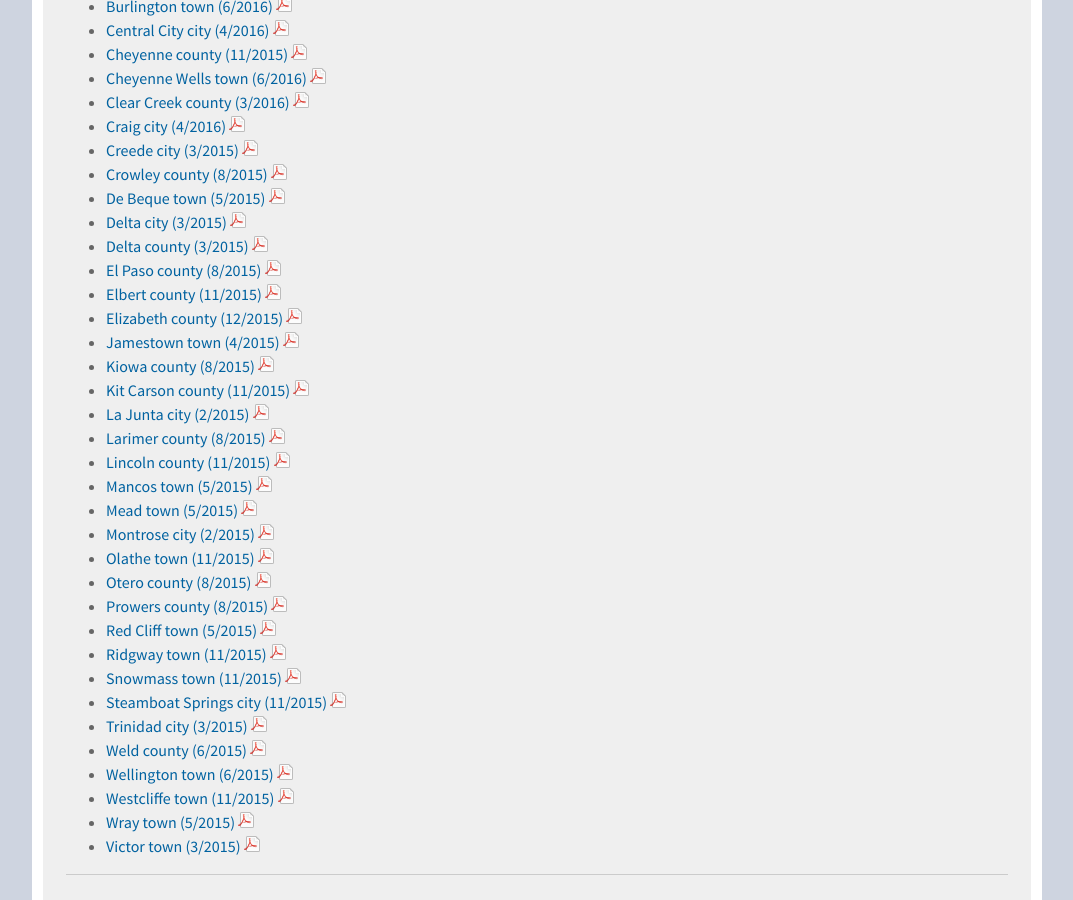
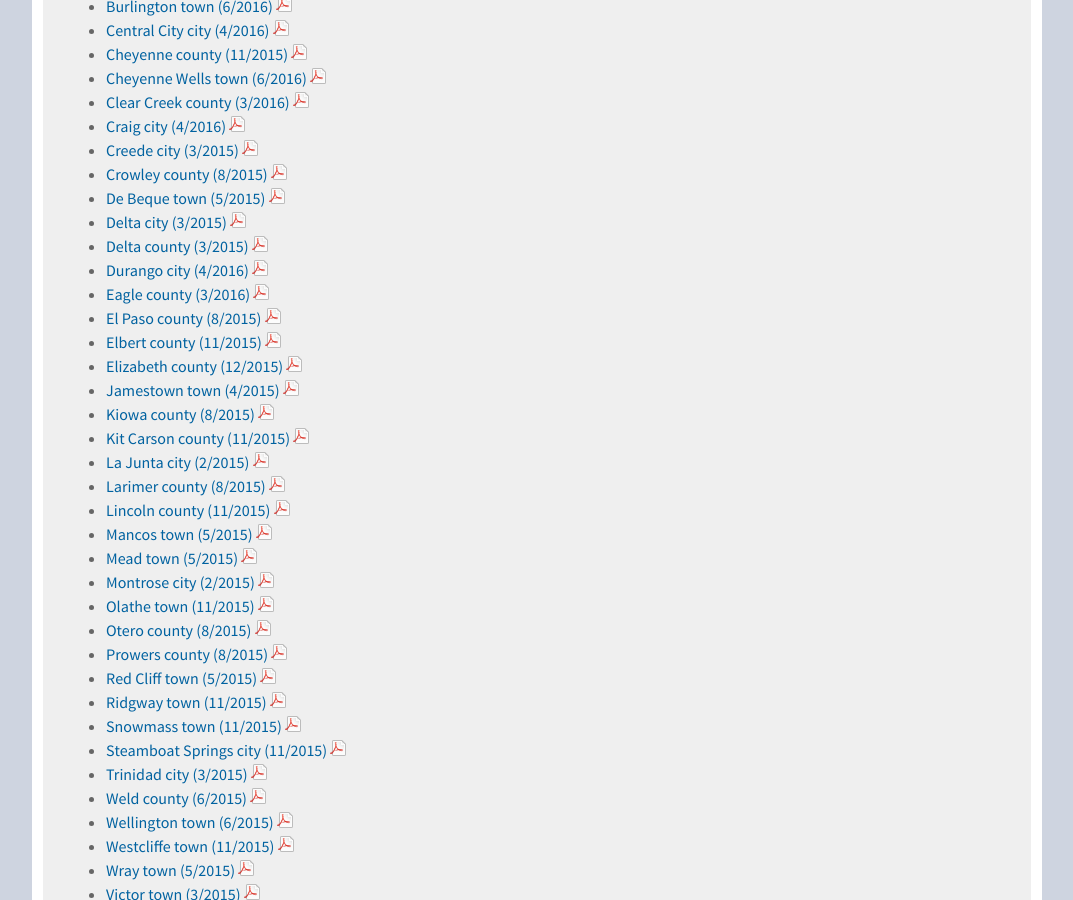
Before and after one commit to TBleess/Website_New, a Jekyll site: the page built from pages/9_Not_in_Menu/publications-and-presentations.md, in a window 1280 px wide and 900 px high, scrolled down 1119 px. Shown: the whole window, without its empty margins (103-1176 px from the left). Built offline with Jekyll 4.4.1, drawn with Linux system fonts in a browser that asks for light colours.

Commit message:
Updated publications-and-presentations.md

```diff
--- a/pages/9_Not_in_Menu/publications-and-presentations.md
+++ b/pages/9_Not_in_Menu/publications-and-presentations.md
@@ -62,6 +62,8 @@
 - [De Beque town (5/2015) ![pdf](/images/page_white_acrobat.png 'download pdf file')](https://drive.google.com/uc?export=download&id=0B2oqdPZKJqK7N2ZYUjU5emozWVE)
 - [Delta city (3/2015) ![pdf](/images/page_white_acrobat.png 'download pdf file')](https://drive.google.com/uc?export=download&id=0B2oqdPZKJqK7RVFWU2R3ckItWTQ)
 - [Delta county (3/2015) ![pdf](/images/page_white_acrobat.png 'download pdf file')](https://drive.google.com/uc?export=download&id=0B2oqdPZKJqK7bERzclp4NW8yVGc)
+- [Durango city (4/2016) ![pdf](/images/page_white_acrobat.png 'download pdf file')](https://drive.google.com/uc?export=download&id=0Bvz6H4k4SESZXJjZXdmUzVxbDQ)
+- [Eagle county (3/2016) ![pdf](/images/page_white_acrobat.png 'download pdf file')](https://drive.google.com/uc?export=download&id=0B-vz6H4k4SESZXJjZXdmUzVxbDQ)
 - [El Paso county (8/2015) ![pdf](/images/page_white_acrobat.png 'download pdf file')](https://drive.google.com/uc?export=download&id=0B-vz6H4k4SESX2FLdU52OERleG8)
 - [Elbert county (11/2015) ![pdf](/images/page_white_acrobat.png 'download pdf file')](https://drive.google.com/uc?export=download&id=0B-vz6H4k4SESOG9SVEtaNkE0S0k)
 - [Elizabeth county (12/2015) ![pdf](/images/page_white_acrobat.png 'download pdf file')](https://drive.google.com/uc?export=download&id=0B-vz6H4k4SESZXJjZXdmUzVxbDQ)
```
